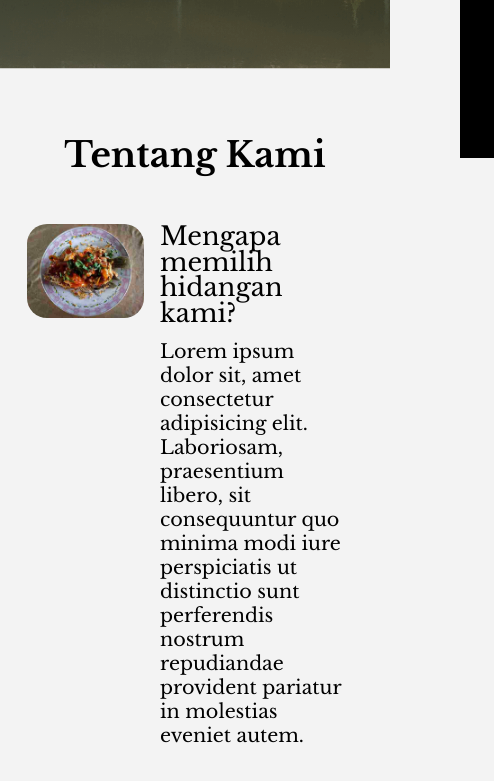
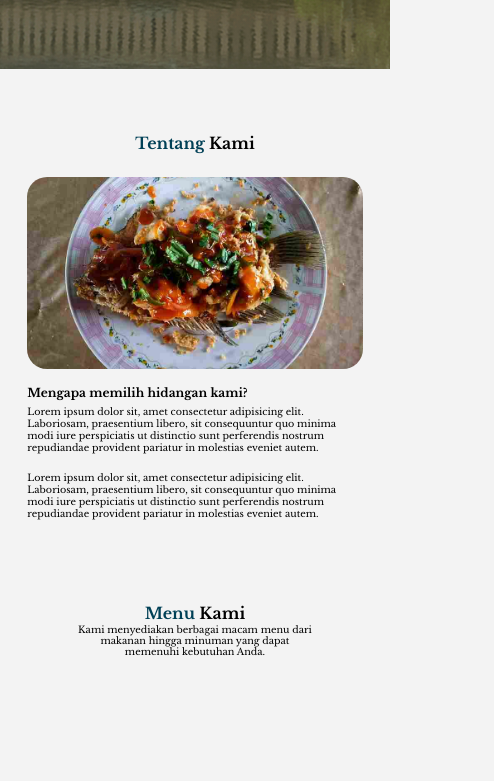
Before and after one commit to OntongGhebi/Saung-Bendung, a plain HTML site: page index.html in a window 390 px wide. Shown: the part 775-1556 px from the top of the page, 494 px wide, since content can reach past the window. After the commit the page ends 1500 px from the top, so only its background shows below. Drawn offline with nearby package versions, Linux system fonts and the light colour scheme.

Commit message:
Menu Section 25%

```diff
--- a/index.html
+++ b/index.html
@@ -51,11 +51,11 @@
 
     <!--About Section-->
     <section id="about" class="about">
-        <h2>Tentang Kami</h2>
+        <h2><span>Tentang</span> Kami</h2>
 
         <div class="row">
             <div class="about-img">
-                <img src="Asset/ikan-bakar.jpg" alt="Tentang Kami">
+                <img src="Asset/ikan-bakar2.jpg" alt="Tentang Kami">
             </div>
             <div class="content">
                 <h3>Mengapa memilih hidangan kami?</h3>
@@ -63,9 +63,24 @@
                     Laboriosam, praesentium libero, sit consequuntur quo minima
                     modi iure perspiciatis ut distinctio sunt perferendis nostrum
                     repudiandae provident pariatur in molestias eveniet autem.</p>
+                <br>
+                <p>Lorem ipsum dolor sit, amet consectetur adipisicing elit.
+                    Laboriosam, praesentium libero, sit consequuntur quo minima
+                    modi iure perspiciatis ut distinctio sunt perferendis nostrum
+                    repudiandae provident pariatur in molestias eveniet autem.</p>
             </div>
         </div>
     </section>
+
+    <!--Menu Section-->
+
+    <section id="menu" class="menu">
+        <h2><span>Menu</span> Kami</h2>
+        <p>Kami menyediakan berbagai macam menu dari makanan hingga
+            minuman yang dapat memenuhi kebutuhan Anda.</p>
+        <div class=""></div>
+    </section>
+
     <!--Feather Icons-->
     <script>
         feather.replace()
--- a/style.css
+++ b/style.css
@@ -16,7 +16,7 @@ body {
     font-family: 'Libre Baskerville', serif;
     background-color: var(--bg);
     color: black;
-    /*min-height: 750px;--!>
+    min-height: 1500px;
 }
 
 /*Navbar*/
@@ -137,14 +137,21 @@ body {
 }
 
 /*About Section*/
-.about{
-    padding: 4rem 7% 1.4rem;
+.about, .menu {
+    padding: 8rem 7% 1.4rem;
 }
 
-.about h2 {
+.about h2,
+.menu h2 {
     text-align: center;
-    font-size: 35px;
+    font-size: 2rem;
     margin-bottom: 3rem;
+    font-weight: bold;
+}
+
+.about h2 span,
+.menu h2 span {
+    color: var(--primary);
 }
 
 .about .row {
@@ -161,14 +168,14 @@ body {
 }
 
 .about .row .content {
-    flex: 1 1 50rem;
-    padding: 0 1rem;
+    flex: 1 1 30rem;
+    padding: 0 2rem;
 }
 
 .about .row .content h3 {
-    font-size: 1.6rem;
+    font-size: 1.5rem;
     margin-bottom: 0.8rem;
-    font-weight: 100;
+    font-weight: bold;
     line-height: 1.6rem;
 }
 
@@ -177,6 +184,22 @@ body {
     margin-bottom: 1rem;
 }
 
+/*Menu Section*/
+
+.menu h2 {
+    margin-bottom: 0.2rem;
+}
+
+.menu p {
+    font-size: 1.2rem;
+    text-align: center;
+    max-width: 30rem;
+    margin: auto;
+    font-weight: 100;
+    line-height: 1.4rem;
+}
+
+.menu
 /*Responsive*/
 
 @media (max-width: 1366px) {
@@ -192,6 +215,10 @@ body {
 
     #hamburger-menu {
         display: inline-block;
+    }
+
+    .hero {
+        background-size: auto;
     }
 
     .navbar .navbar-nav {
@@ -223,7 +250,25 @@ body {
 
     .navbar .navbar-nav a:hover::after{
         transform: scaleX(0.2);
+    }
 
+    /*About Section*/
+
+    .about .row {
+        flex-wrap: wrap;
+    }
+
+    .about .row .content {
+        padding: 0rem;
+    }
+    .about .row .content h3{
+        padding-top: 1rem;
+    }
+
+    .about .row .about-img img {
+        height: 24rem;
+        object-fit: cover;
+        object-position: center;
     }
 }
 
@@ -245,4 +290,12 @@ body {
         height: 100vh;
         transition: 0.5s;
     }
+
+    .about .row {
+        flex-wrap: wrap;
+    }
+
+    .about .row .content {
+        padding-top: 1rem;
+    }
 }
```
Also changed, not shown: Asset/ikan-bakar2.jpg (renamed from ikan-bakar2.jpg).
